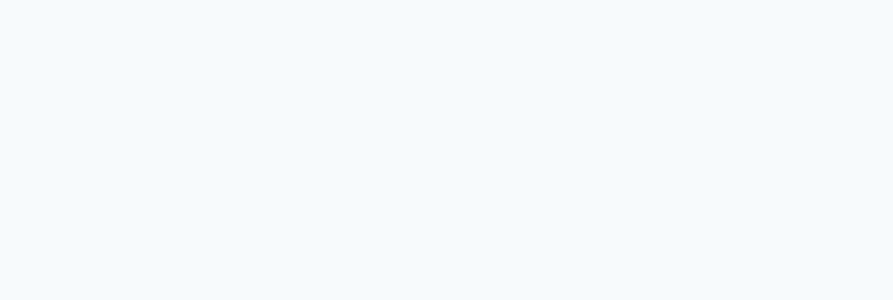
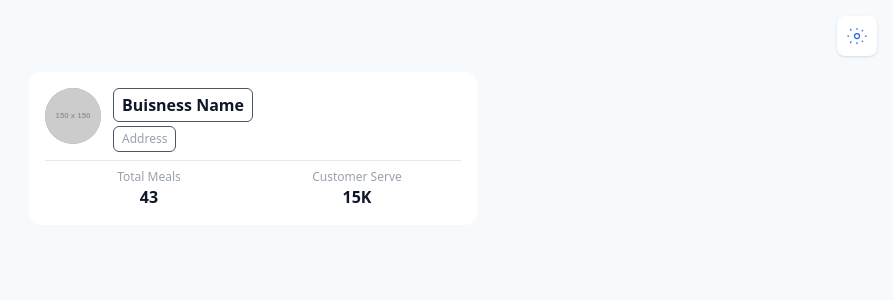
Before and after one commit to umrabd/snack-tok_app, a React app in the folder frontend/: page /food-partner/1 in a window 1280 px wide. Before the commit this address had no page. Shown: the top 300 px of the page, without its empty margins (387-1280 px from the left). Built offline with nearby package versions, Linux system fonts and the light colour scheme; the HTML template or start-up script is replaced by a standard one.

Commit message:
profile page creation

```diff
--- a/frontend/src/Routes/AppRoutes.jsx
+++ b/frontend/src/Routes/AppRoutes.jsx
@@ -7,6 +7,7 @@ import FoodPartnerLogin from '../pages/food-partner/FoodPartnerLogin';
 import Home from '../pages/general/Home';
 import ProtectedRoute from '../auth/ProtectedRoute';
 import CreateFood from '../pages/general/CreateFood';
+import Profile from '../pages/food-partner/Profile'
 
 const AppRoutes = () => {
   return (
@@ -17,6 +18,7 @@ const AppRoutes = () => {
 
         <Route path="/food-partner/register" element={<FoodPartnerRegister />} />
         <Route path="/food-partner/login" element={<FoodPartnerLogin />} />
+        <Route path="/food-partner/:profile" element={<Profile />} />
 
         <Route
           path="/"
--- a/frontend/src/components/Layout.jsx
+++ b/frontend/src/components/Layout.jsx
@@ -1,7 +1,7 @@
 import React from 'react';
 import ThemeToggle from './ThemeToggle';
 
-const Layout = ({ children }) => {
+const Layout = ({ children, hideFooter }) => {
   return (
     <div className="min-h-screen bg-[var(--bg)] text-[var(--text)] transition-colors duration-300">
       <header className="p-4">
@@ -10,13 +10,14 @@ const Layout = ({ children }) => {
         </div>
       </header>
 
-      <main className="container mx-auto p-4">{children}</main>
+      <main className="container mx-auto px-4">{children}</main>
 
-      <footer className="p-4 bg-[var(--card)] shadow mt-4">
+      {!hideFooter && (
+        <footer className="p-4 bg-[var(--card)] shadow mt-4">
         <div className="container mx-auto text-center text-[var(--muted)]">
           &copy; {new Date().getFullYear()} SnackTok. All rights reserved.
         </div>
-      </footer>
+      </footer> )}
     </div>
   );
 };
--- a/frontend/src/index.css
+++ b/frontend/src/index.css
@@ -10,11 +10,13 @@
   --ring: rgba(37,99,235,0.35);
   --radius: 0.75rem;
   --input-bg: #f3f4f6;
+  --tile: #e2e8f0;      /* secondary card/surface */
 }
 
 /* Dark theme overrides (class-based) */
 .dark {
   --bg: #0b1220;
+  --tile: #405371;
   --card: #35455f;
   --text: #e6eef8;
   --muted: #9aa6b2;
--- /dev/null
+++ b/frontend/src/pages/food-partner/Profile.jsx
@@ -0,0 +1,45 @@
+import React from 'react'
+import Layout from '../../components/Layout'
+import ThemeToggle from '../../components/ThemeToggle'
+
+const Profile = () => {
+  return (
+   <>
+    <Layout hideFooter={true}>
+      <section className="flex flex-col items-center justify-center ">
+        <div className="w-full max-w-md text-center flex flex-col gap-6">
+          <div className="bg-card items-center  rounded-xl shadow-card  p-4  ">
+            <div className=' flex gap-3'>
+            <div>
+            <img src="https://via.placeholder.com/150" alt="Profile" className="flex  w-14 h-14 rounded-full overflow-hidden bg-gray-400 "/>
+            </div>
+            <div className="flex flex-col gap-1 text-left">
+              <div><h2 className="bg-tile border-1 border-gray-600 rounded-md px-2 py-1 font-semibold text-text ">Buisness Name</h2></div>
+              <div><h2 className="bg-tile w-fit border-1 border-gray-600 rounded-md px-2 py-1 text-xs font-light text-gray-400 ">Address</h2></div>
+            </div>
+            </div>
+            <hr className='my-2 opacity-10'/>
+            <div className='grid grid-cols-2'>
+              <div>
+                <h4 className="font-md text-gray-400 text-xs">Total Meals</h4>
+                <p className='font-black '>43</p>
+              </div>
+              <div>
+                 <h4 className="font-md text-gray-400 text-xs">Customer Serve</h4>
+                <p className='font-black '>15K</p>
+              </div>
+
+            </div>
+            </div>
+          </div>
+
+      </section>
+    </Layout>
+
+
+    </>
+
+  )
+}
+
+export default Profile
--- a/frontend/src/pages/general/Home.jsx
+++ b/frontend/src/pages/general/Home.jsx
@@ -44,11 +44,13 @@ const Home = () => {
       })
       .catch(error => {
         if (axios.isCancel(error)) {
-            // Request was cancelled, ignore
-            return;
+          // Request was cancelled, ignore
+          return;
         }
 
         console.error("Error fetching food items:", error);
+        navigate("/user/login")
+
 
       });
 
```
